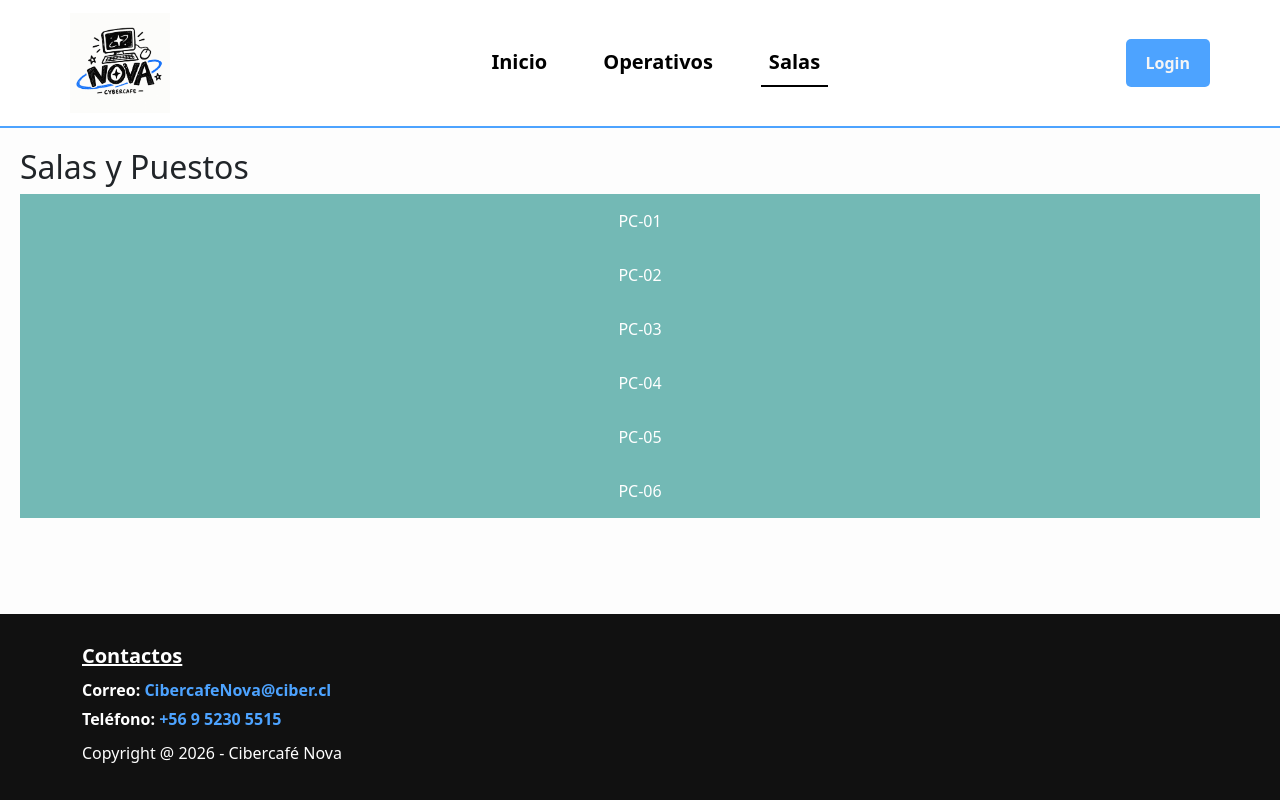
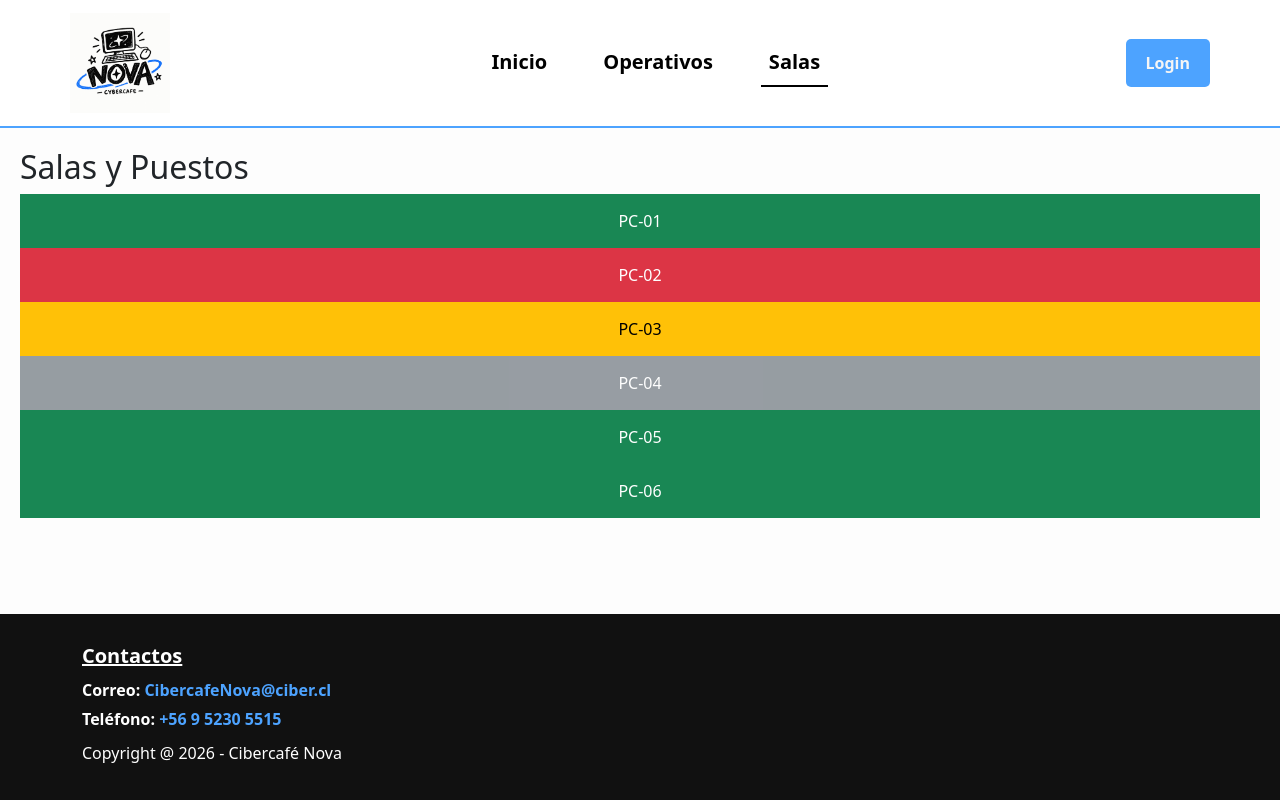
Before and after one commit to emilio-ship-k/Desarrollo-web-cibercafe, a React (Vite) app in the folder cibercafe_nova_react/: page /salas in a window 1280 px wide. Built offline with nearby package versions, Linux system fonts and the light colour scheme.

Commit message:
agregar css de componente, agregar logica de estados de pc

```diff
--- a/cibercafe_nova_react/src/App.jsx
+++ b/cibercafe_nova_react/src/App.jsx
@@ -8,23 +8,50 @@ import Panel from './pages/Panel';
 import Detalles from './pages/Detalles';
 
 function App() {
-  // Guarda el usuario cuando inicia sesión en el Login
+
   const [usuario, setUsuario] = useState(null);
+
+
+  const [listaPcs, setListaPcs] = useState([
+    { id: 'PC-01', estado: 'Disponible' },
+    { id: 'PC-02', estado: 'En_uso' },
+    { id: 'PC-03', estado: 'Reservado' },
+    { id: 'PC-04', estado: 'Fuera_de_servicio' },
+    { id: 'PC-05', estado: 'Disponible' },
+    { id: 'PC-06', estado: 'Disponible' }
+  ]);
+
+
+  const cambiarEstadoPc = (idPc, nuevoEstado) => {
+    const nuevaLista = listaPcs.map((pc) => {
+      if (pc.id === idPc) {
+        return { ...pc, estado: nuevoEstado };
+      }
+      return pc;
+    });
+    setListaPcs(nuevaLista);
+  };
 
   return (
     <BrowserRouter>
-      {/* Barra superior presente en toda la web */}
+
       <Navbar usuario={usuario} setUsuario={setUsuario} />
+       <Routes>
+        <Route path="/" element={<Home />} />
 
-      {/* Contenido de la página actual */}
-      <Routes>
-        <Route path="/" element={<Home />} />
-        <Route path="/salas" element={<Salas />} />
+
+        <Route
+          path="/salas"
+          element={<Salas listaPcs={listaPcs} cambiarEstadoPc={cambiarEstadoPc} />}
+        />
+
+
         <Route path="/panel" element={<Panel />} />
         <Route path="/detalles" element={<Detalles />} />
-      </Routes>
+        </Routes>
 
-      {/* Pie de página presente en toda la web */}
+
+
       <Footer />
     </BrowserRouter>
   );
--- /dev/null
+++ b/cibercafe_nova_react/src/Css_componentes/BotoneraEstado.css
@@ -0,0 +1,25 @@
+
+.pc-Disponible {
+  background-color: #198754;
+  color: white;
+}
+
+
+.pc-En_uso {
+  background-color: #dc3545;
+  color: white;
+}
+
+
+.pc-Reservado {
+  background-color: #ffc107;
+  color: black;
+}
+
+
+.pc-Fuera_de_servicio {
+  background-color: #6c757d;
+  color: white;
+  opacity: 0.7;
+  cursor: not-allowed;
+}
--- a/cibercafe_nova_react/src/components/BotoneraEstados.jsx
+++ b/cibercafe_nova_react/src/components/BotoneraEstados.jsx
@@ -1,5 +1,5 @@
 import React from 'react';
-
+import '../Css_componentes/BotoneraEstado.css';
 function BotoneraEstados({ estadoSeleccionado, onSeleccionar }) {
   return (
     <div className="d-flex flex-wrap gap-2 mb-3">
@@ -16,11 +16,11 @@ function BotoneraEstados({ estadoSeleccionado, onSeleccionar }) {
       <button
         type="button"
         className={`btn btn-sm fw-bold ${
-          estadoSeleccionado === 'En uso' ? 'btn-danger' : 'btn-outline-danger'
+          estadoSeleccionado === 'En_uso' ? 'btn-danger' : 'btn-outline-danger'
         }`}
-        onClick={() => onSeleccionar('En uso')}
+        onClick={() => onSeleccionar('En_uso')}
       >
-        ▶ Iniciar Sesión (En uso)
+        ▶ Iniciar Sesión (En_uso)
       </button>
 
       <button
@@ -36,9 +36,9 @@ function BotoneraEstados({ estadoSeleccionado, onSeleccionar }) {
       <button
         type="button"
         className={`btn btn-sm fw-bold ${
-          estadoSeleccionado === 'Fuera de servicio' ? 'btn-secondary' : 'btn-outline-secondary'
+          estadoSeleccionado === 'Fuera_de_servicio' ? 'btn-secondary' : 'btn-outline-secondary'
         }`}
-        onClick={() => onSeleccionar('Fuera de servicio')}
+        onClick={() => onSeleccionar('Fuera_de_servicio')}
       >
         Reportar Falla (Bloquear)
       </button>
--- a/cibercafe_nova_react/src/pages/Salas.jsx
+++ b/cibercafe_nova_react/src/pages/Salas.jsx
@@ -1,19 +1,16 @@
 import React, { useState } from 'react';
 import '../css/Salas.css';
 import Modal_Reserva from '../components/Modal_reserva';
-function Salas() {
+
+function Salas({ listaPcs, cambiarEstadoPc }) {
 
   const [pcSeleccionado, setPcSeleccionado] = useState(null);
 
-  // lista de PCs
-  const [listaPcs, setListaPcs] = useState([
-    { id: 'PC-01', estado: 'disponible' }, { id: 'PC-02', estado: 'en_uso' },
-    { id: 'PC-03', estado: 'disponible' },{ id: 'PC-04', estado: 'disponible' }
-    ,{ id: 'PC-05', estado: 'en_uso' } ,{ id: 'PC-06', estado: 'en_uso' }
-  ]);
+  const guardarReserva = (pc) => {
 
- const guardarReserva = (pc) => {
-    alert(`¡Reserva exitosa !`);
+    cambiarEstadoPc(pc.id, 'Reservado');
+
+    alert(`¡Reserva exitosa para el ${pc.id}!`);
     setPcSeleccionado(null);
   };
 
@@ -21,14 +18,15 @@ function Salas() {
     <main className="salas-container">
       <h2>Salas y Puestos</h2>
 
+      <div className="grilla-pcs">
 
-      <div className="grilla-pcs">
         {listaPcs.map((pc) => (
-          <div key={pc.id} className={`puesto pc-${pc.estado}`}
+          <div
+            key={pc.id}
+            className={`puesto pc-${pc.estado}`}
+            onClick={() => {
 
-
-              onClick={() => {
-              if (pc.estado === 'disponible') {
+              if (pc.estado === 'Disponible') {
                 setPcSeleccionado(pc);
               }
             }}
@@ -38,10 +36,9 @@ function Salas() {
         ))}
       </div>
 
-
       {pcSeleccionado && (
         <Modal_Reserva
-          pc = {pcSeleccionado}
+          pc={pcSeleccionado}
           funcionCerrar={() => setPcSeleccionado(null)}
           funcionConfirmar={guardarReserva}
         />
```
